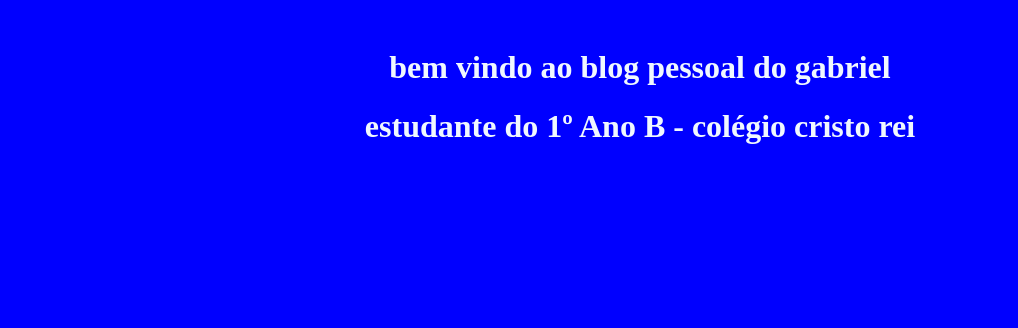
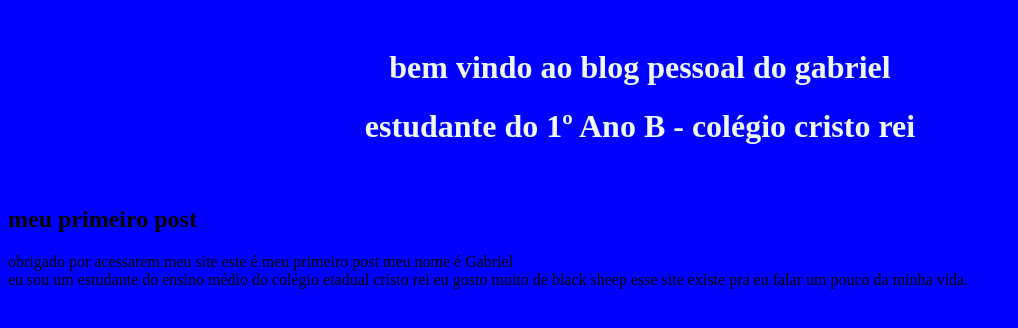
Before and after one commit to gabrielniema-debug/teste-Gabriel-1-B, a plain HTML site: page index.html in a window 1280 px wide. Shown: the whole page, without its empty margins (0-1018 px from the left). Drawn offline with Linux system fonts and the light colour scheme.

Commit message:
criado meu primeiro post

```diff
--- a/index.html
+++ b/index.html
@@ -12,5 +12,13 @@
        <h1>estudante do 1º Ano B - colégio cristo rei</h2>
        </h1>
    </header>
+   <main>
+    <h2>meu primeiro post</h2>
+    <article>
+       <p>obrigado por acessarem meu site este é meu primeiro post meu nome é Gabriel <br>
+        eu sou um estudante do ensino médio do colégio etadual cristo rei eu gosto muito de black sheep esse site existe pra eu falar um pouco da minha vida. <br>
+        </p>
+    </article>
+   </main>
 </body>
 </html>
```
